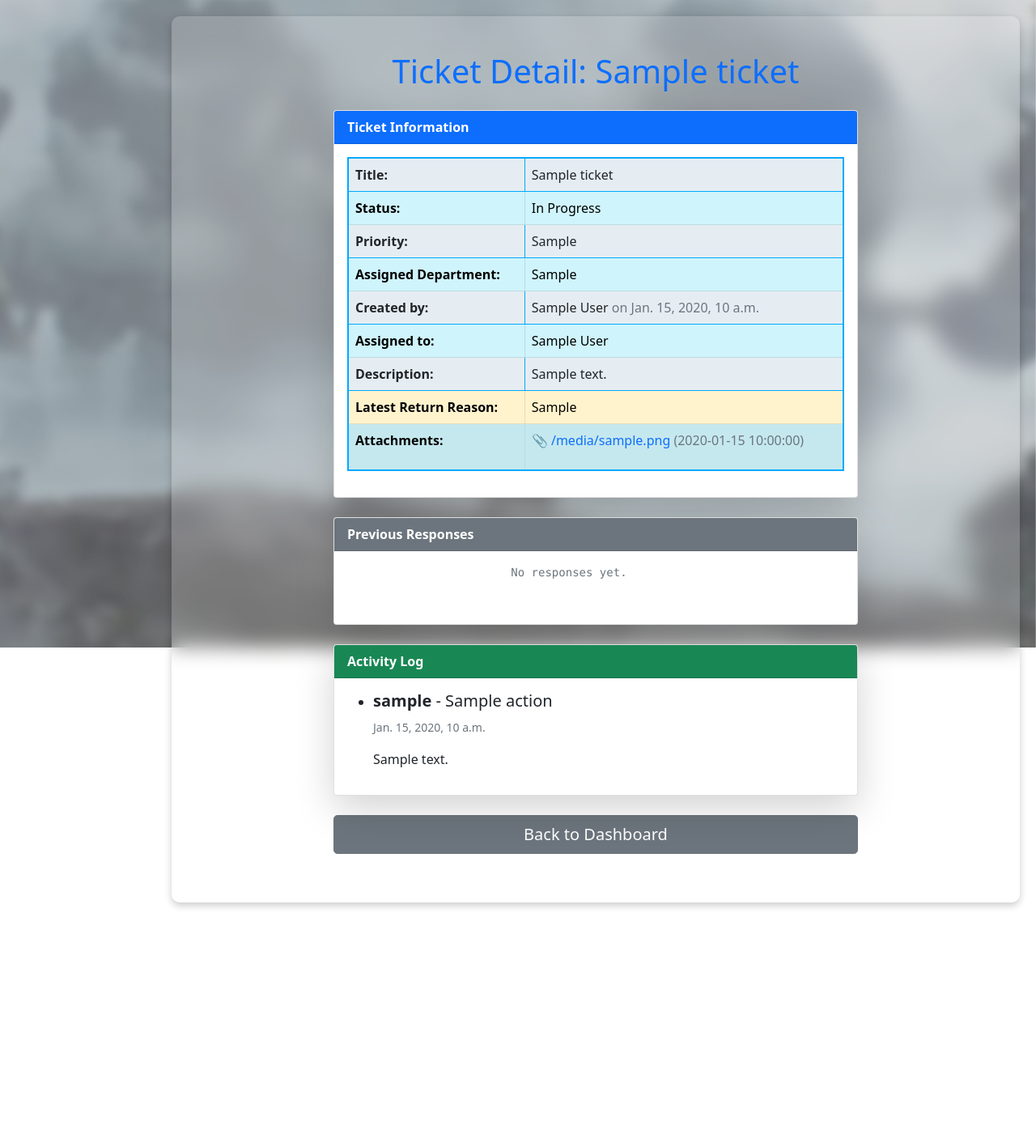
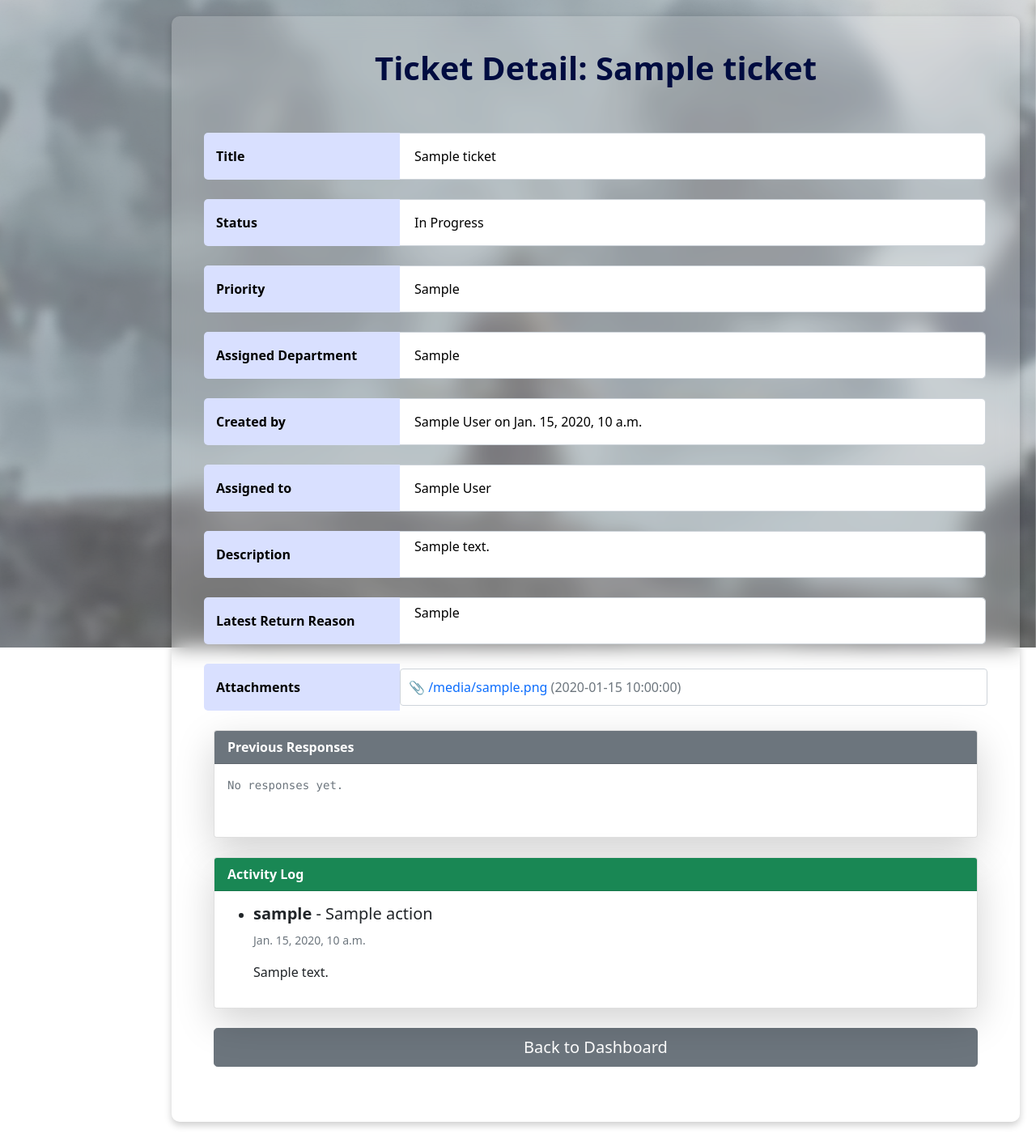
Before and after one commit to Xujiangjing/SEG_WUKONG, a Django app: template tickets/templates/tickets/ticket_detail.html in a window 1280 px wide. Shown: the whole page at 81% size. Before the commit the page ends 1122 px from the top, so only its background shows below. Run offline with Django 4.2, Linux system fonts and the light colour scheme; the template is opened without the code that fills it: most values are stand-ins (such as "Sample title", 1, 10 or a date in 2020); some libraries are stand-ins or nearby versions.

Commit message:
update ui-design

```diff
--- a/tickets/templates/tickets/manage_tickets_page_for_program_officer.html
+++ b/tickets/templates/tickets/manage_tickets_page_for_program_officer.html
@@ -72,7 +72,7 @@
                             <div class="readonly-box subtitle-box">Description</div>
                             </div>
                             <div class="col-sm-9">
-                            <input type="text" id="username" class="form-control" value="{{ ticket.description }}" readonly>
+                            <textarea class="form-control" readonly style="resize: none;">{{ ticket.description|linebreaksbr }}</textarea>
                             </div>
                         </div>
 
--- a/tickets/templates/tickets/ticket_detail.html
+++ b/tickets/templates/tickets/ticket_detail.html
@@ -3,103 +3,130 @@
 {% block content %}
 <div class="content-area">
   <div class="fog-box">
-        <div class="container my-4">
-            <div class="row justify-content-center">
-                <div class="col-12 col-md-10 col-lg-8">
+    <h1 class="text-center mb-4" style="color: #000C40; font-weight: bold; margin-top: 20px;">
+      Ticket Detail: {{ ticket.title }}
+    </h1>
+    <div class="form-container">
+      <!-- Title -->
+      <div class="mb-3 row align-items-center">
+        <div class="col-sm-3">
+          <div class="readonly-box subtitle-box">Title</div>
+        </div>
+        <div class="col-sm-9">
+          <input type="text" class="form-control" value="{{ ticket.title }}" readonly>
+        </div>
+      </div>
 
-                    <h1 class="text-center text-primary mb-4">Ticket Detail: {{ ticket.title }}</h1>
+      <!-- Status -->
+      <div class="mb-3 row align-items-center">
+        <div class="col-sm-3">
+          <div class="readonly-box subtitle-box">Status</div>
+        </div>
+        <div class="col-sm-9">
+          <input type="text" class="form-control" value="{{ ticket.get_status_display }}" readonly>
+        </div>
+      </div>
 
+      <!-- Priority -->
+      <div class="mb-3 row align-items-center">
+        <div class="col-sm-3">
+          <div class="readonly-box subtitle-box">Priority</div>
+        </div>
+        <div class="col-sm-9">
+          <input type="text" class="form-control" value="{{ ticket.get_priority_display }}" readonly>
+        </div>
+      </div>
 
+      <!-- Assigned Department -->
+      <div class="mb-3 row align-items-center">
+        <div class="col-sm-3">
+          <div class="readonly-box subtitle-box">Assigned Department</div>
+        </div>
+        <div class="col-sm-9">
+          <input type="text" class="form-control" value="{{ ticket.get_assigned_department_display }}" readonly>
+        </div>
+      </div>
 
+      <!-- Created by -->
+      <div class="mb-3 row align-items-center">
+        <div class="col-sm-3">
+          <div class="readonly-box subtitle-box">Created by</div>
+        </div>
+        <div class="col-sm-9">
+          <input type="text" class="form-control" value="{{ ticket.creator.full_name }} on {{ ticket.created_at }}" readonly>
+        </div>
+      </div>
 
-            <div class="card mb-4 shadow-lg rounded">
-                <div class="card-header bg-primary text-white">
-                    <strong>Ticket Information</strong>
+      <!-- Assigned to -->
+      <div class="mb-3 row align-items-center">
+        <div class="col-sm-3">
+          <div class="readonly-box subtitle-box">Assigned to</div>
         </div>
-                <div class="card-body">
-                    <table class="table table-bordered table-striped">
-                        <tr>
-                            <td><strong>Title:</strong></td>
-                            <td>{{ ticket.title }}</td>
-                        </tr>
-                        <tr class="table-info">
-                            <td><strong>Status:</strong></td>
-                            <td>{{ ticket.get_status_display }}</td>
-                        </tr>
-                        <tr>
-                            <td><strong>Priority:</strong></td>
-                            <td>{{ ticket.get_priority_display }}</td>
-                        </tr>
-                        <tr class="table-info">
-                            <td><strong>Assigned Department:</strong></td>
-                            <td>{{ ticket.get_assigned_department_display }}</td>
-                        </tr>
-                        <tr>
-                            <td><strong>Created by:</strong></td>
-                            <td>
-                                {{ ticket.creator.full_name }}
-                                <span class="text-muted"> on {{ ticket.created_at }}</span>
-                            </td>
-                        </tr>
-                        <tr class="table-info">
-                            <td><strong>Assigned to:</strong></td>
-                            <td>
-                                {% if ticket.assigned_user %}
-                                    {{ ticket.assigned_user.full_name }}
-                                {% else %}
-                                    Unassigned
-                                {% endif %}
-                            </td>
-                        </tr>
-                        <tr>
-                            <td><strong>Description:</strong></td>
-                            <td>{{ ticket.description|linebreaksbr }}</td>
-                        </tr>
+        <div class="col-sm-9">
+          <input type="text" class="form-control" value="{% if ticket.assigned_user %}{{ ticket.assigned_user.full_name }}{% else %}Unassigned{% endif %}" readonly>
+        </div>
+      </div>
 
+      <!-- Description -->
+      <div class="mb-3 row align-items-center">
+        <div class="col-sm-3">
+          <div class="readonly-box subtitle-box">Description</div>
+        </div>
+        <div class="col-sm-9">
+          <textarea class="form-control" readonly style="resize: none;">{{ ticket.description|linebreaksbr }}</textarea>
+        </div>
+      </div>
+
+      <!-- Latest Return Reason -->
       {% if ticket.return_reason %}
-                        <tr class="table-warning">
-                            <td><strong>Latest Return Reason:</strong></td>
-                            <td>{{ ticket.return_reason }}</td>
-                        </tr>
+      <div class="mb-3 row align-items-center">
+        <div class="col-sm-3">
+          <div class="readonly-box subtitle-box">Latest Return Reason</div>
+        </div>
+        <div class="col-sm-9">
+          <textarea class="form-control" readonly style="resize: none;">{{ ticket.return_reason }}</textarea>
+        </div>
+      </div>
       {% endif %}
 
-                        <tr class="table-info">
-                            <td><strong>Attachments:</strong></td>
-                            <td>
+      <!-- Attachments -->
+      <div class="mb-3 row align-items-center">
+        <div class="col-sm-3">
+          <div class="readonly-box subtitle-box">Attachments</div>
+        </div>
+        <div class="col-sm-9">
           {% if attachments %}
-                                    <ul class="list-unstyled">
+          <div class="form-control" style="height:auto; background-color: white; padding:10px;">
+            <ul class="list-unstyled mb-0">
               {% for attachment in attachments %}
               <li>
                 <a href="{{ attachment.file.url }}" download class="text-decoration-none">
-                                                    📎 {{ attachment.filename}}
+                  📎 {{ attachment.filename }}
                 </a>
-                                                <span class="text-muted">
-                                                    ({{ attachment.uploaded_at|date:"Y-m-d H:i:s" }})
-                                                </span>
+                <span class="text-muted"> ({{ attachment.uploaded_at|date:"Y-m-d H:i:s" }})</span>
               </li>
               {% endfor %}
             </ul>
+          </div>
           {% else %}
-                                    <span class="text-muted">No attachments</span>
+          <input type="text" class="form-control" value="No attachments" readonly>
           {% endif %}
-                            </td>
-                        </tr>
-                    </table>
         </div>
       </div>
 
+      <!-- Previous Responses - 使用卡片模式 -->
       <div class="card mb-4 shadow-lg rounded">
         <div class="card-header bg-secondary text-white">
           <strong>Previous Responses</strong>
         </div>
         <div class="card-body">
-                    <pre id="previous-responses" class="text-muted">
+          <pre id="previous-responses" class="text-muted" style="white-space: pre-wrap;">
 {{ ticket.answers|default:"No responses yet." }}
           </pre>
         </div>
       </div>
 
-            <!-- Activity Log (Only visible for non-student users) -->
+      <!-- Activity Log - 使用卡片模式（仅非学生显示） -->
       {% if request.user.role != "students" %}
       <div class="card mb-4 shadow-lg rounded">
         <div class="card-header bg-success text-white">
@@ -112,19 +139,14 @@
               <div class="timeline-point bg-info"></div>
               <div class="timeline-content">
                 <h5>
-                                            <strong>{{ activity.username }}</strong>
-                                            - {{ activity.action }}
+                  <strong>{{ activity.username }}</strong> - {{ activity.action }}
                 </h5>
                 <p>
-                                            <small class="text-muted">
-                                                {{ activity.action_time }}
-                                            </small>
+                  <small class="text-muted">{{ activity.action_time }}</small>
                 </p>
                 <p>{{ activity.comment }}</p>
               </div>
             </li>
-                            {% empty %}
-                                <p>No activities yet.</p>
             {% endfor %}
           </ul>
         </div>
@@ -152,9 +174,8 @@
 
 <script>
 document.addEventListener("DOMContentLoaded", function () {
-        let actionTypeInput = document.getElementById("action_type");
   let closeBtn = document.getElementById("close_ticket_btn");
-
+  if(closeBtn){
     closeBtn.addEventListener("click", function (event) {
       event.preventDefault();
       let confirmClose = confirm("Are you sure you want to close this ticket? This action cannot be reversed.");
@@ -162,6 +183,7 @@
         window.location.href = "{% url 'close_ticket' ticket.id %}";
       }
     });
+  }
 });
 </script>
 {% endblock %}
```
Also changed, not shown: tickets/templates/dashboard/dashboard_student.html (+23 -28 lines), tickets/templates/tickets/manage_tickets_page_for_specialist.html (+49 -86 lines), tickets/templates/tickets/manage_tickets_page_for_student.html (+32 -5 lines). Lines whose indentation alone changed are shown as unchanged.
